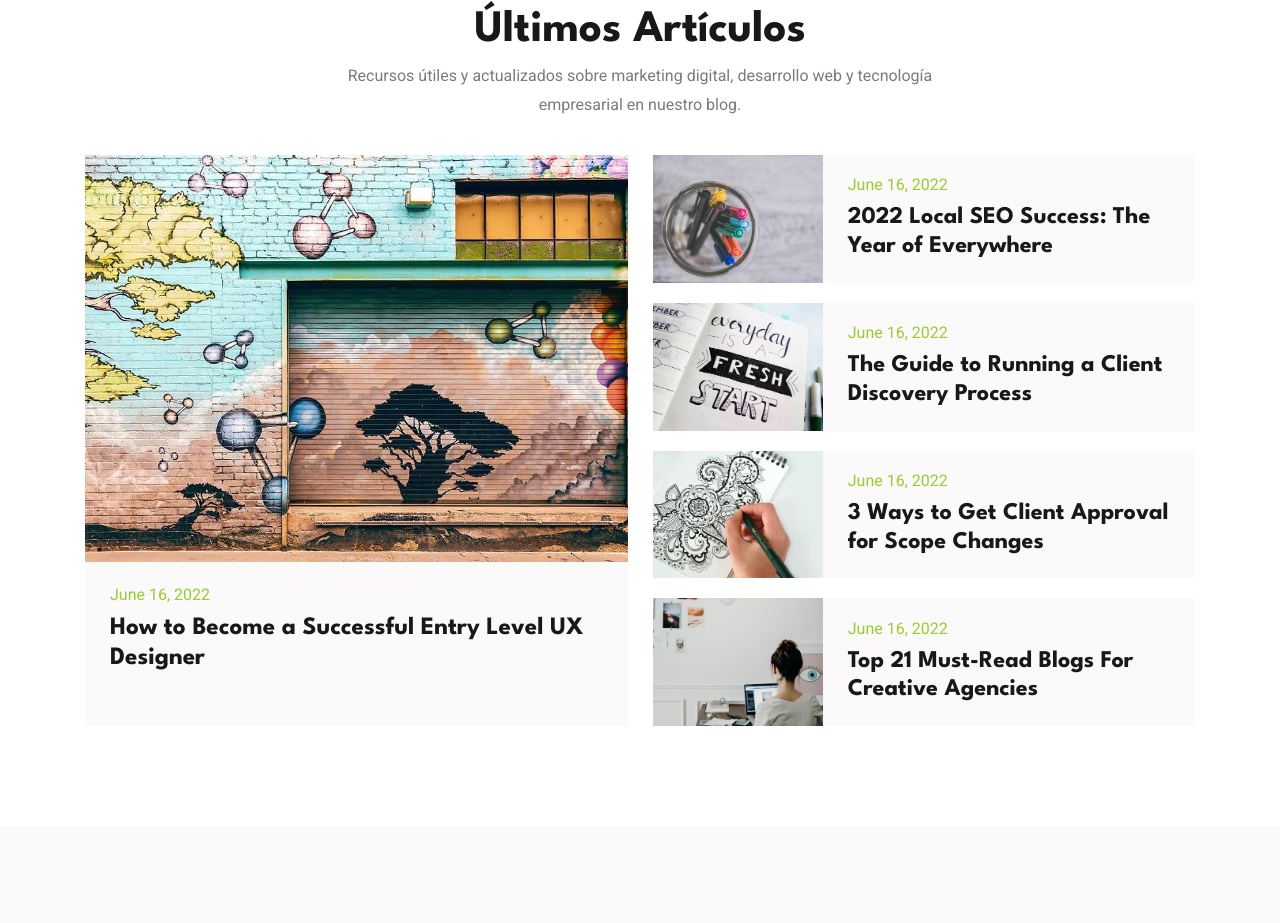
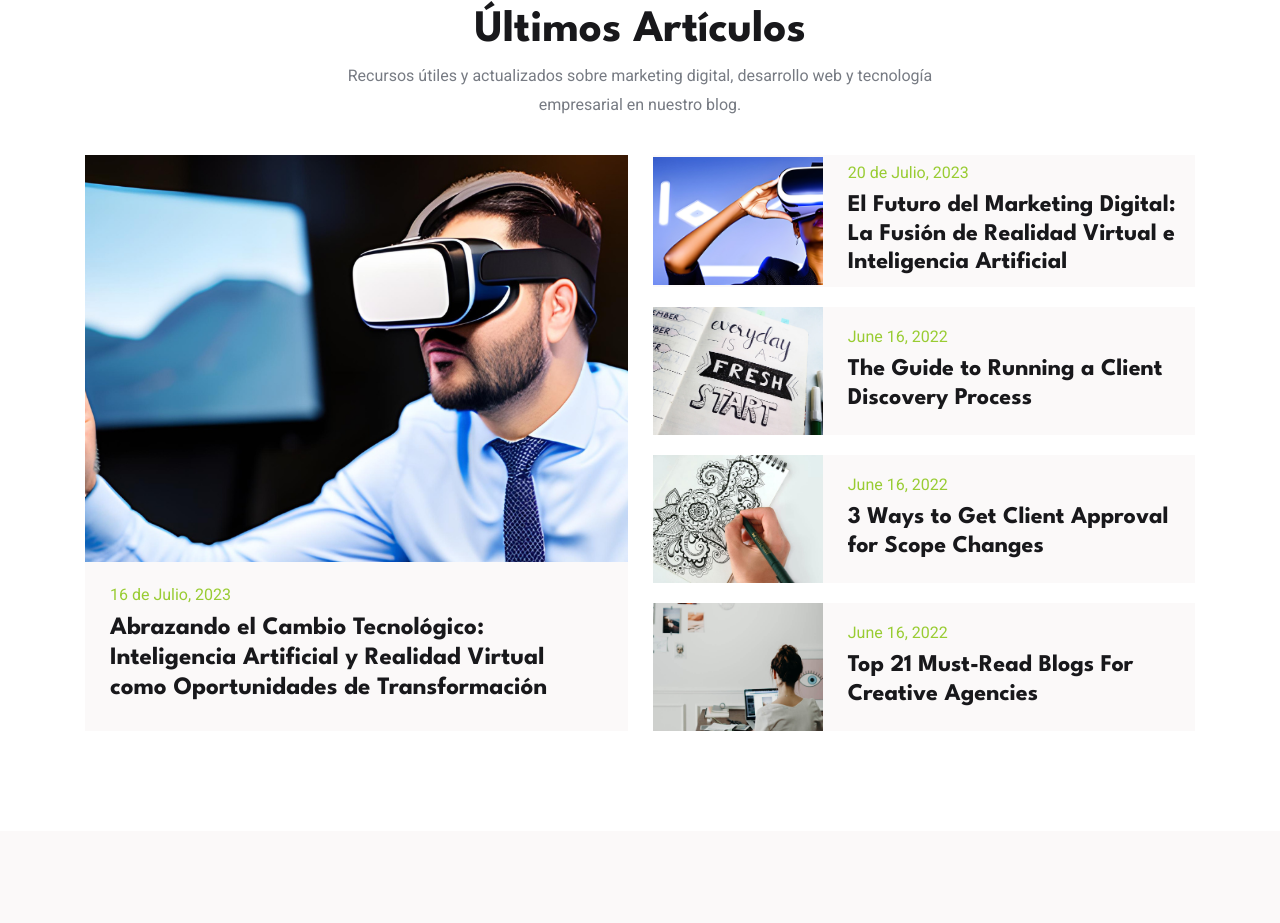
Before and after one commit to jpfigueroamoran/JYJ-DS, a plain HTML site: page index.html in a window 1280 px wide. Shown: the part 4845-5768 px from the top of the page. Drawn offline with nearby package versions, Linux system fonts and the light colour scheme.

Commit message:
Entradas blog

```diff
--- a/index.html
+++ b/index.html
@@ -521,16 +521,16 @@
               <div class="blog-card">
 
                 <figure class="card-banner img-holder" style="--width: 860; --height: 646;">
-                  <img src="./assets/images/blog-1.jpg" width="860" height="646" loading="lazy"
+                  <img src="./assets/images/blog1.png" width="860" height="646" loading="lazy"
                     alt="How to Become a Successful Entry Level UX Designer" class="img-cover">
                 </figure>
 
                 <div class="card-content">
 
-                  <time class="time" datetime="2022-06-16">June 16, 2022</time>
+                  <time class="time" datetime="2022-06-16">16 de Julio, 2023</time>
 
                   <h3 class="h3">
-                    <a href="#" class="card-title">How to Become a Successful Entry Level UX Designer</a>
+                    <a href="https://blogjyj.000webhostapp.com/2023/07/iayvr" class="card-title">Abrazando el Cambio Tecnológico: Inteligencia Artificial y Realidad Virtual como Oportunidades de Transformación</a>
                   </h3>
 
                 </div>
@@ -542,16 +542,16 @@
               <div class="blog-card grid">
 
                 <figure class="card-banner img-holder" style="--width: 860; --height: 646;">
-                  <img src="./assets/images/blog-2.jpg" width="860" height="646" loading="lazy"
+                  <img src="./assets/images/blog2.png" width="860" height="646" loading="lazy"
                     alt="2022 Local SEO Success: The Year of Everywhere" class="img-cover">
                 </figure>
 
                 <div class="card-content">
 
-                  <time class="time" datetime="2022-06-16">June 16, 2022</time>
+                  <time class="time" datetime="2022-06-16">20 de Julio, 2023</time>
 
                   <h3 class="h3">
-                    <a href="#" class="card-title">2022 Local SEO Success: The Year of Everywhere</a>
+                    <a href="https://blogjyj.000webhostapp.com/2023/07/el-futuro-del-marketing-digital-la-fusion-de-realidad-virtual-e-inteligencia-artificial" class="card-title">El Futuro del Marketing Digital: La Fusión de Realidad Virtual e Inteligencia Artificial</a>
                   </h3>
 
                 </div>
```
Also changed, not shown: assets/images/blog1.png (added), assets/images/blog2.png (added).
